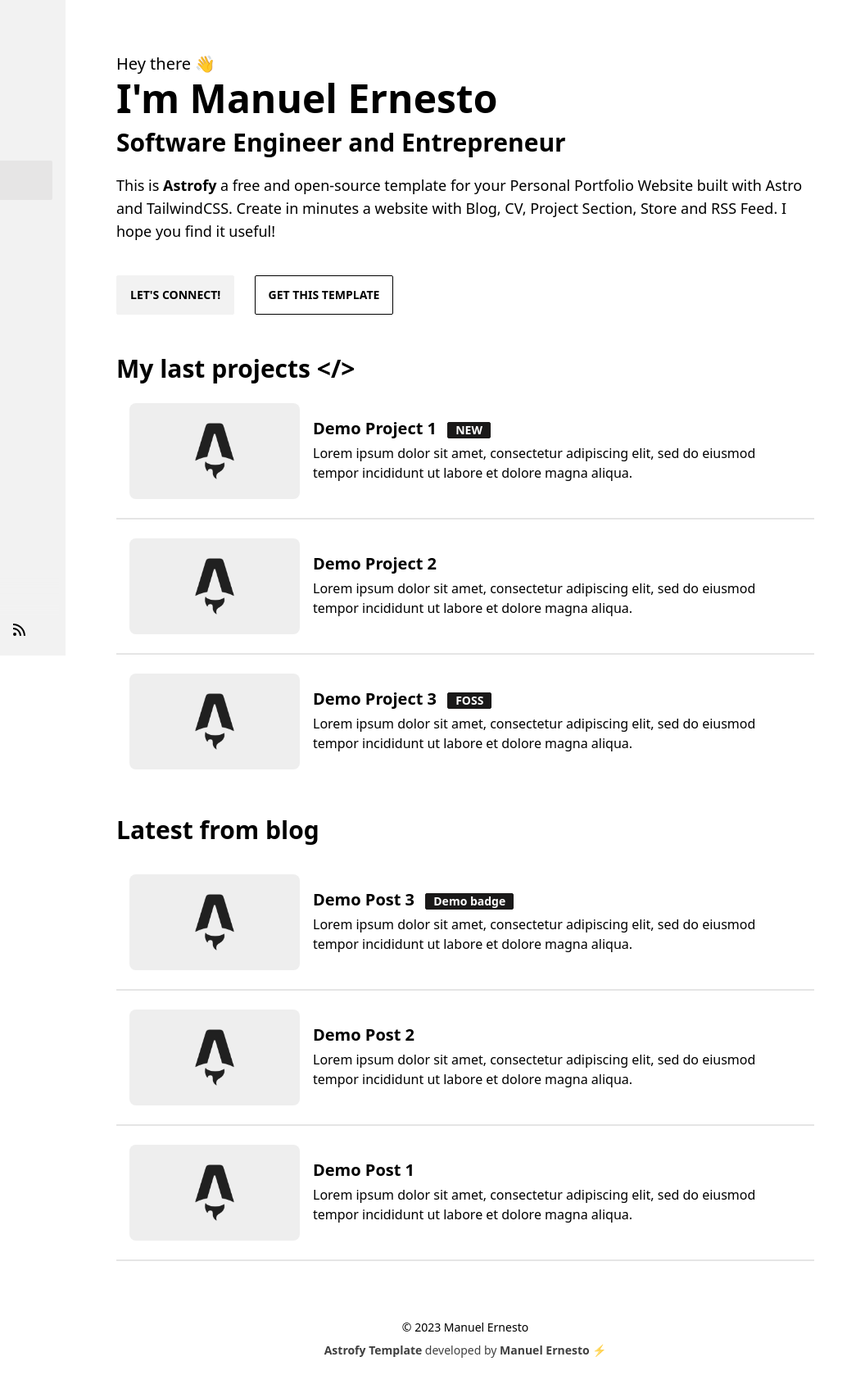
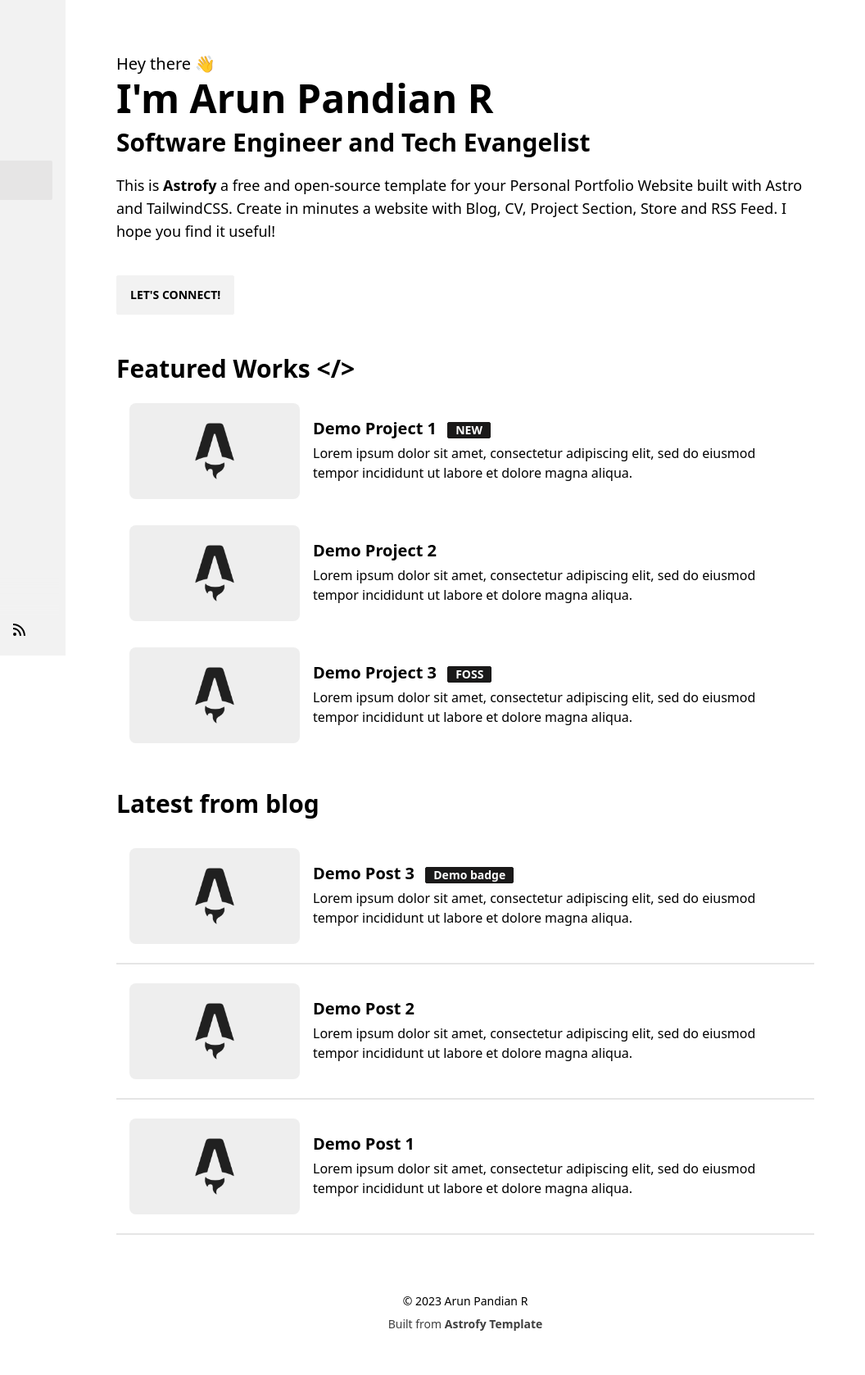
Before and after one commit to arunpandian7/arunpandian7.github.io, an Astro site: page / in a window 1280 px wide. Shown: the full height of the page at 82% size, 224-1280 px from the left. After the commit the page ends 1646 px from the top, so only its background shows below. Built offline with nearby package versions, Linux system fonts and the light colour scheme; Astro itself is replaced by a stand-in of ours.

Commit message:
Update namespace changes

```diff
--- a/src/components/Footer.astro
+++ b/src/components/Footer.astro
@@ -4,12 +4,11 @@ const today = new Date();
 
 <footer class="footer footer-center block mb-5 pt-10">
   <div class="pb-2">
-    &copy; {today.getFullYear()} Manuel Ernesto
+    &copy; {today.getFullYear()} Arun Pandian R
   </div>
   <div class="inline opacity-75">
     <!-- Thanks for using this template. You can keep this line to support my work :) -->
-    <a href="https://astrofy-template.netlify.app/" target="_blank" class="font-bold">Astrofy Template</a> developed by
-    <a href="https://manuelernestog.github.io" target="_blank" class="font-bold">Manuel Ernesto ⚡️</a>
+    Built from <a href="https://astrofy-template.netlify.app/" target="_blank" class="font-bold">Astrofy Template</a>
   </div>
 </footer>
 <style>
--- a/src/components/Header.astro
+++ b/src/components/Header.astro
@@ -10,7 +10,7 @@
       </label>
     </div>
     <div class="navbar-center">
-      <a class="btn btn-ghost normal-case text-xl" href="/">Manuel Ernesto ⚡️</a>
+      <a class="btn btn-ghost normal-case text-xl" href="/">Arun Pandian ⚡️</a>
     </div>
     <div class="navbar-end"></div>
   </div>
--- a/src/config.ts
+++ b/src/config.ts
@@ -1,5 +1,5 @@
 // Place any global data in this file.
 // You can import this data from anywhere in your site by using the `import` keyword.
 
-export const SITE_TITLE = 'Astrofy | Personal Portfolio Website Template';
-export const SITE_DESCRIPTION = 'Astrofy is a free and open-source template for your Personal Portfolio Website built with Astro and TailwindCSS. Create in minutes a website with Blog, CV, Project Section, Store and RSS Feed.';
+export const SITE_TITLE = 'Arun Pandian R | ML Engineer Portfolio';
+export const SITE_DESCRIPTION = 'Arun Pandian R is a versatile and adaptive developer who works on optimizing and deploying end-to-end AI solutions';
--- a/src/pages/index.astro
+++ b/src/pages/index.astro
@@ -11,8 +11,8 @@ const last_posts = posts.slice(0, 3);
 <BaseLayout sideBarActiveItemID="home">
   <div class="pb-12 mt-5">
     <div class="text-xl py-1">Hey there 👋</div>
-    <div class="text-5xl font-bold">I'm Manuel Ernesto</div>
-    <div class="text-3xl py-3 font-bold">Software Engineer and Entrepreneur</div>
+    <div class="text-5xl font-bold">I'm Arun Pandian R</div>
+    <div class="text-3xl py-3 font-bold">Software Engineer and Tech Evangelist</div>
     <div class="py-2">
       <text class="text-lg">
         This is <b>Astrofy</b> a free and open-source template for your Personal Portfolio Website built with Astro and TailwindCSS.
@@ -22,14 +22,11 @@ const last_posts = posts.slice(0, 3);
     </div>
     <div class="mt-8">
       <a class="btn" href="https://twitter.com/manuelernestog" target="_blank"> Let's connect!</a>
-      <a href="https://github.com/manuelernestog/astrofy" target="_blank" class="btn btn-outline ml-5">
-        Get This template
-      </a>
     </div>
   </div>
 
   <div>
-    <div class="text-3xl w-full font-bold mb-2">My last projects {"</>"}</div>
+    <div class="text-3xl w-full font-bold mb-2">Featured Works {"</>"}</div>
   </div>
 
   <HorizontalCard
@@ -39,14 +36,14 @@ const last_posts = posts.slice(0, 3);
     url="#"
     badge="NEW"
   />
-  <div class="divider my-0"></div>
+
   <HorizontalCard
     title="Demo Project 2"
     img="/post_img.webp"
     desc="Lorem ipsum dolor sit amet, consectetur adipiscing elit, sed do eiusmod tempor incididunt ut labore et dolore magna aliqua."
     url="#"
   />
-  <div class="divider my-0"></div>
+
   <HorizontalCard
     title="Demo Project 3"
     img="/post_img.webp"
```
